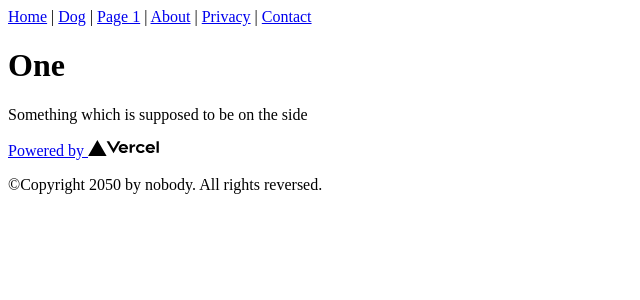
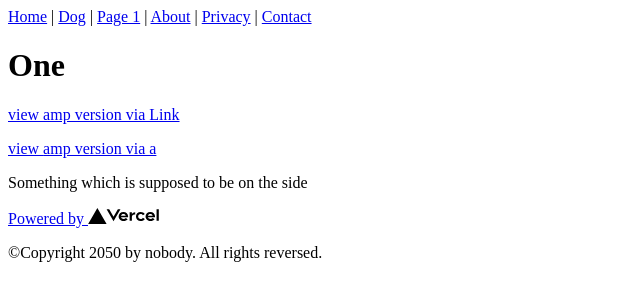
Before and after one commit to einSelbst/overnext, a Next.js app: page /hybrid/one in a window 1280 px wide. Shown: the top 300 px of the page, without its empty margins (0-640 px from the left). Built offline with nearby package versions, Linux system fonts and the light colour scheme.

Commit message:
chore: add links to simple hybrid amp test page

```diff
--- a/src/pages/hybrid/one.tsx
+++ b/src/pages/hybrid/one.tsx
@@ -1,21 +1,42 @@
+import { useAmp } from 'next/amp'
+import { useRouter } from 'next/router'
+import Link from 'next/link'
+
 export const config = {
   amp: 'hybrid',
 }
 
-export const getStaticProps = async ({ params }: any) => {
-  console.log(params)
+const One = (): JSX.Element => {
+  const isAmp = useAmp()
+  const router = useRouter()
+  const { locale } = router
 
-  return {
-    props: {
-      fragments: 'params',
-    },
-  }
-}
-
-const One = () => {
   return (
     <main>
       <h1>One</h1>
+      {isAmp && <p>I'm AMP!</p>}
+      <p>
+        {isAmp ? (
+          <Link href='/hybrid/one'>
+            <a>View Non-AMP Version</a>
+          </Link>
+        ) : (
+          <Link href='/hybrid/one?amp=1'>view amp version via Link</Link>
+        )}
+      </p>
+      <p>
+        {isAmp ? (
+          <Link href='/hybrid/one'>
+            <a>View Non-AMP Version</a>
+          </Link>
+        ) : (
+          <a
+            href={locale ? `/${locale}/hybrid/one?amp=1` : '/hybrid/one?amp=1'}
+          >
+            view {locale} amp version via a
+          </a>
+        )}
+      </p>
     </main>
   )
 }
```
